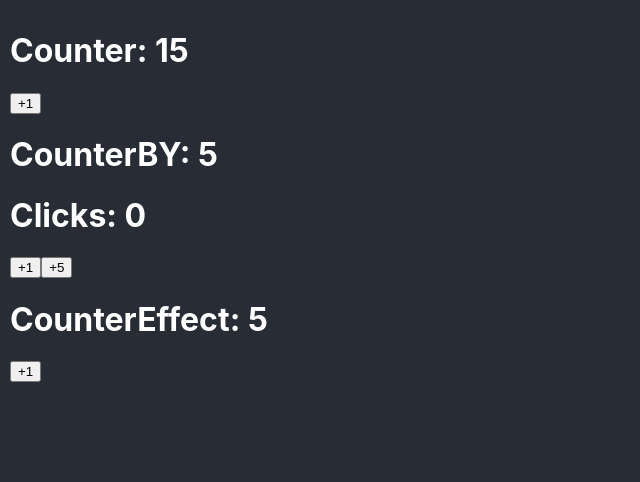
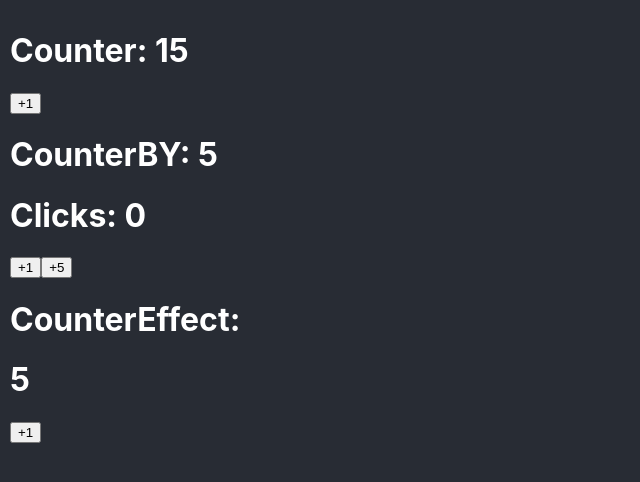
Before and after one commit to xh4rz/01-bases, a React (Create React App) app: page / in a window 1280 px wide. Shown: the top 482 px of the page, without its empty margins (0-640 px from the left). Built offline with nearby package versions, Linux system fonts and the light colour scheme.

Commit message:
15. Realizar animación cuando se llega al valor máximo

```diff
--- a/package.json
+++ b/package.json
@@ -10,6 +10,7 @@
     "@types/node": "^16.11.26",
     "@types/react": "^17.0.43",
     "@types/react-dom": "^17.0.14",
+    "gsap": "^3.10.0",
     "react": "^17.0.2",
     "react-dom": "^17.0.2",
     "react-scripts": "5.0.0",
--- a/src/bases/CounterEffect.tsx
+++ b/src/bases/CounterEffect.tsx
@@ -1,4 +1,5 @@
 import { useEffect, useState } from 'react';
+import { gsap } from 'gsap';
 
 const MAXIMUN_COUNT = 10;
 
@@ -16,11 +17,16 @@
 			'%cSe llego al valor máximo',
 			'color: red; background-color: black'
 		);
+
+		gsap.to('h1', { y: -10, duration: 0.2, ease: 'ease.out' }).then(() => {
+			gsap.to('h1', { y: 0, duration: 1, ease: 'bounce.out' });
+		});
 	}, [counter]);
 
 	return (
 		<>
-			<h1>CounterEffect: {counter}</h1>
+			<h1>CounterEffect:</h1>
+			<h1>{counter}</h1>
 			<button onClick={handleClick}>+1</button>
 		</>
 	);
```
Also changed, not shown: 1 other file (tests, documents, lock files or other folders).
